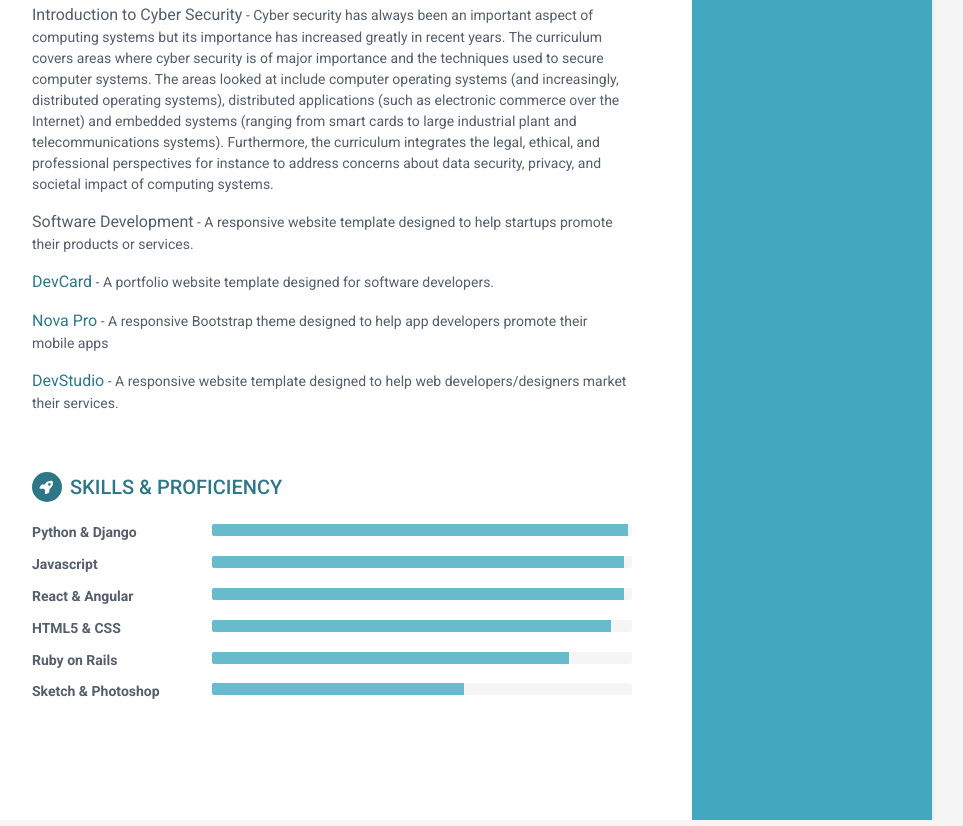
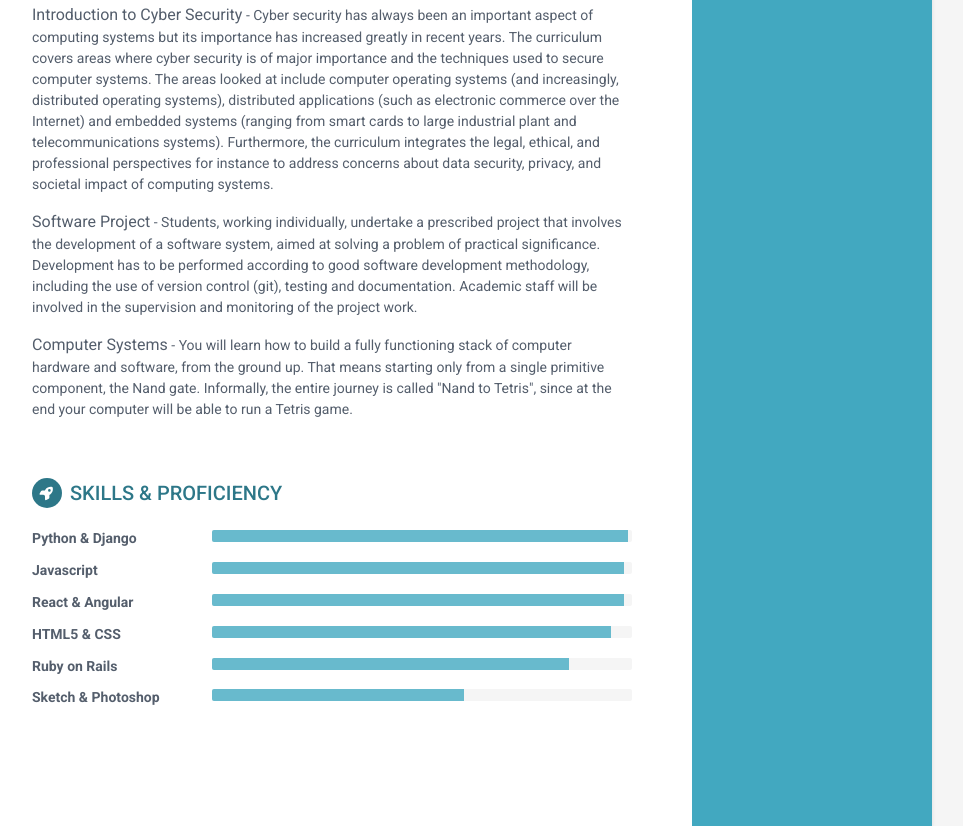
Before and after one commit to kayy-armani/kayy-armani.github.io, a plain HTML site: page index.html in a window 1280 px wide. Shown: the part 1243-2069 px from the top of the page, without its empty margins (188-1151 px from the left). Drawn offline with Linux system fonts and the light colour scheme.

Commit message:
changed the other 'modules' and gave them descriptions

```diff
--- a/index.html
+++ b/index.html
@@ -116,20 +116,12 @@
                 </div><!--//intro-->
                 <div class="item">
                     <span class="project-title">Introduction to Cyber Security</span> - <span class="project-tagline">Cyber security has always been an important aspect of computing systems but its importance has increased greatly in recent years. The curriculum covers areas where cyber security is of major importance and the techniques used to secure computer systems. The areas looked at include computer operating systems (and increasingly, distributed operating systems), distributed applications (such as electronic commerce over the Internet) and embedded systems (ranging from smart cards to large industrial plant and telecommunications systems). Furthermore, the curriculum integrates the legal, ethical, and professional perspectives for instance to address concerns about data security, privacy, and societal impact of computing systems. </span>
-
                 </div><!--//item-->
                 <div class="item">
-                    <span class="project-title">Software Development</span> - <span class="project-tagline">A responsive website template designed to help startups promote their products or services.</span>
+                    <span class="project-title">Software Project</span> - <span class="project-tagline">Students, working individually, undertake a prescribed project that involves the development of a software system, aimed at solving a problem of practical significance. Development has to be performed according to good software development methodology, including the use of version control (git), testing and documentation. Academic staff will be involved in the supervision and monitoring of the project work.</span>
                 </div><!--//item-->
                 <div class="item">
-                    <span class="project-title"><a href="https://themes.3rdwavemedia.com/bootstrap-templates/resume/devcard-bootstrap-5-vcard-portfolio-template-for-software-developers/" target="_blank">DevCard</a></span> - <span class="project-tagline">A portfolio website template designed for software developers.</span>
-                </div><!--//item-->
-                <div class="item">
-                    <span class="project-title"><a href="https://themes.3rdwavemedia.com/bootstrap-templates/startup/bootstrap-template-for-mobile-apps-nova-pro/" target="_blank">Nova Pro</a></span> - <span class="project-tagline">A responsive Bootstrap theme designed to help app developers promote their mobile apps</span>
-                </div><!--//item-->
-                <div class="item">
-                    <span class="project-title"><a href="http://themes.3rdwavemedia.com/website-templates/responsive-bootstrap-theme-web-development-agencies-devstudio/" target="_blank">DevStudio</a></span> -
-                    <span class="project-tagline">A responsive website template designed to help web developers/designers market their services. </span>
+                    <span class="project-title">Computer Systems</span> - <span class="project-tagline">You will learn how to build a fully functioning stack of computer hardware and software, from the ground up. That means starting only from a single primitive component, the Nand gate. Informally, the entire journey is called "Nand to Tetris", since at the end your computer will be able to run a Tetris game.</span>
                 </div><!--//item-->
             </section><!--//section-->
 
```
